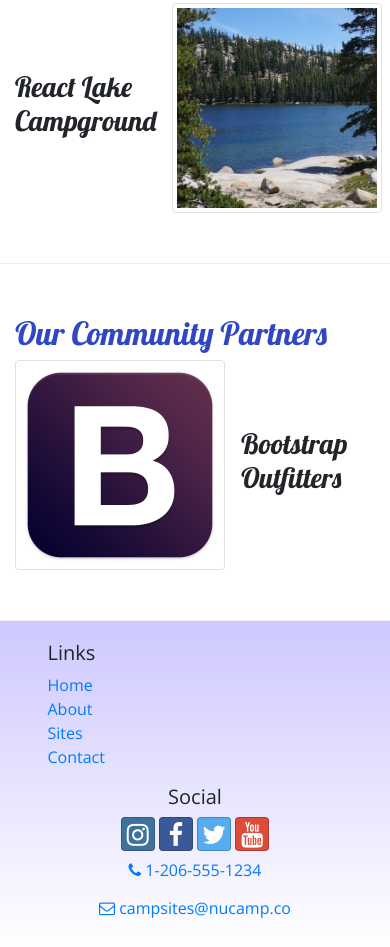
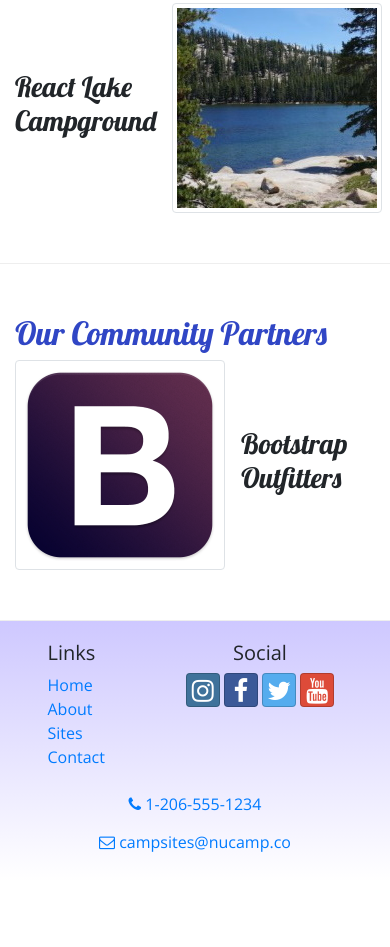
Before and after one commit to ldelacruz88/Bootstrap, a website: page index.html in a window 390 px wide. Shown: the part 1101-2048 px from the top of the page. After the commit the page ends 1982 px from the top, so only its background shows below. Drawn offline with nearby package versions, Linux system fonts and the light colour scheme; files that its build step writes are made by us from their sources.

Commit message:
Quick fix

```diff
--- a/index.html
+++ b/index.html
@@ -253,7 +253,7 @@
                         <li><a href="contactus.html">Contact</a></li>
                     </ul>
                 </div>
-                <div class="col*6 col-sm-5 text-center">
+                <div class="col-6 col-sm-5 text-center">
                     <h5>Social</h5>
                     <a class="btn btn-social-icon btn-instagram" href="http://instagram.com/"><i class="fa fa-instagram"></i></a>
                     <a class="btn btn-social-icon btn-facebook" href="http://facebook.com/"><i class="fa fa-facebook"></i></a>
```
